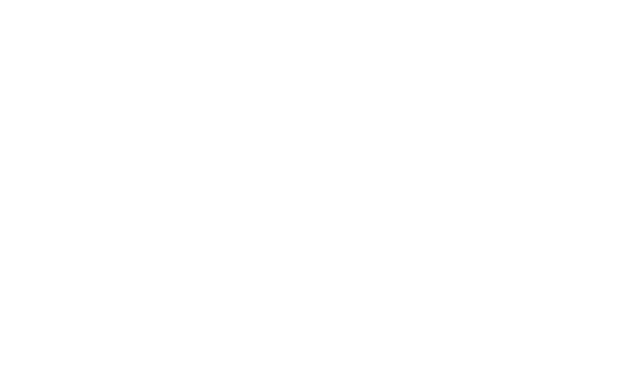
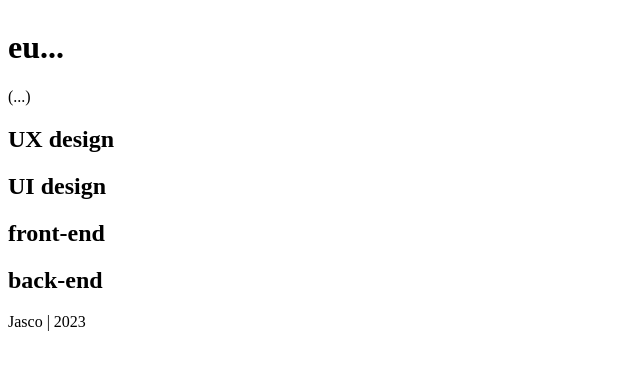
Before and after one commit to JoaoJasco/curriculum, a plain HTML site: page index.html in a window 1280 px wide. Shown: the whole page, without its empty margins (0-640 px from the left). Drawn offline with Linux system fonts and the light colour scheme.

Commit message:
continuando..

```diff
--- a/index.html
+++ b/index.html
@@ -3,9 +3,40 @@
 <head>
     <meta charset="UTF-8">
     <meta name="viewport" content="width=device-width, initial-scale=1.0">
+
+    <style type="text/css">
+       @import url("style.css")
+    </style>
+
     <title>Document</title>
 </head>
 <body>
    <script>let var1;</script>
+
+   <div id="main">
+      <h1>eu...</h1>
+      <p>(...)</p>
+
+      <div id="ux-design">
+         <h2>UX design</h2>
+      </div>
+
+      <div id="ui-design">
+         <h2>UI design</h2>
+      </div>
+
+      <div id="front-end">
+         <h2>front-end</h2>
+      </div>
+
+      <div id="back-end">
+        <h2>back-end</h2>
+      </div>
+   </div>
+
+
+   <footer>
+      <p>Jasco | 2023</p>
+   </footer>
 </body>
 </html>
--- /dev/null
+++ b/style.css
@@ -0,0 +1,11 @@
+body {
+	float: left;
+	width: 100%;
+	color: #black;
+	background: #lightgrey;
+}
+
+
+h1 {
+	color: #blanchedalmond;
+}
```
